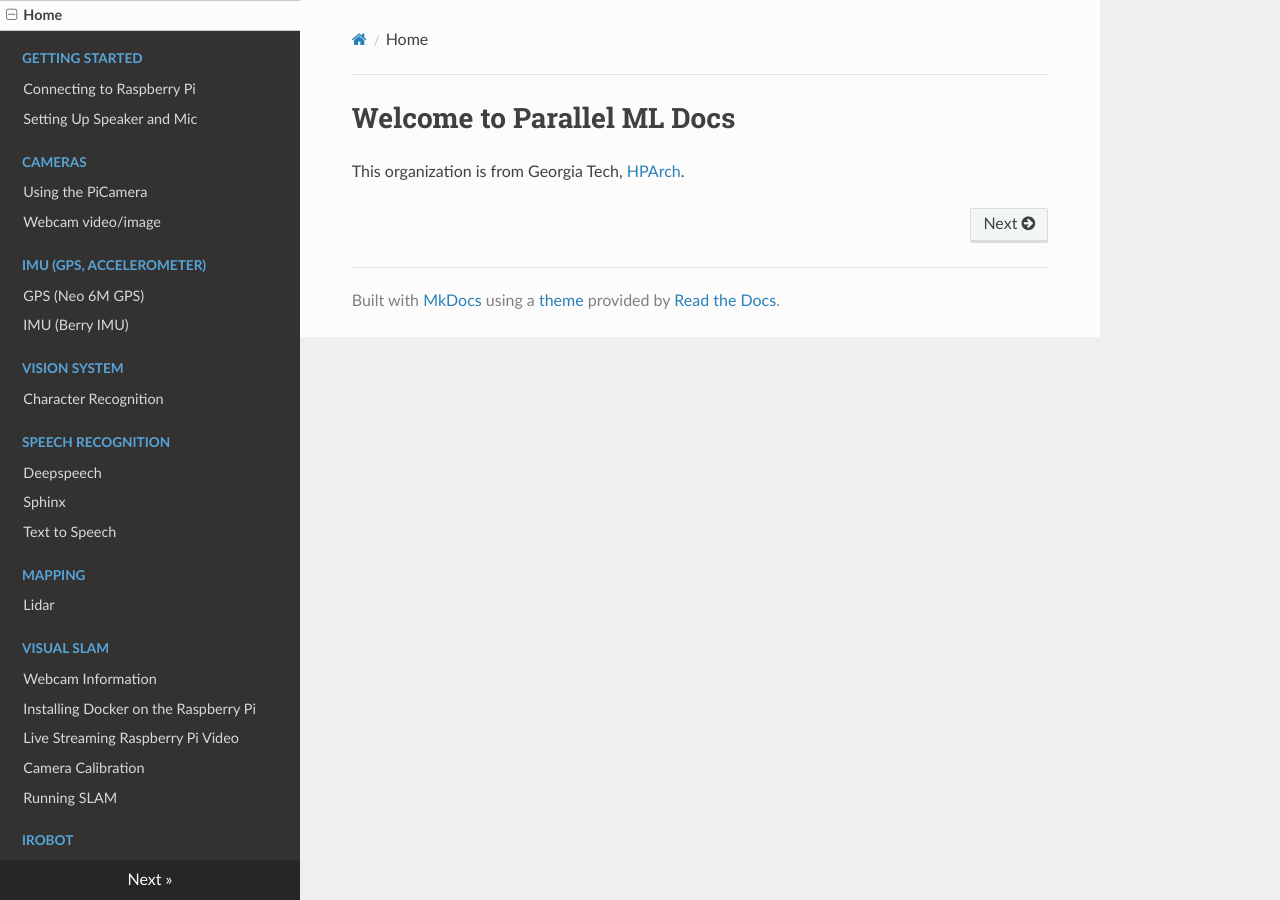
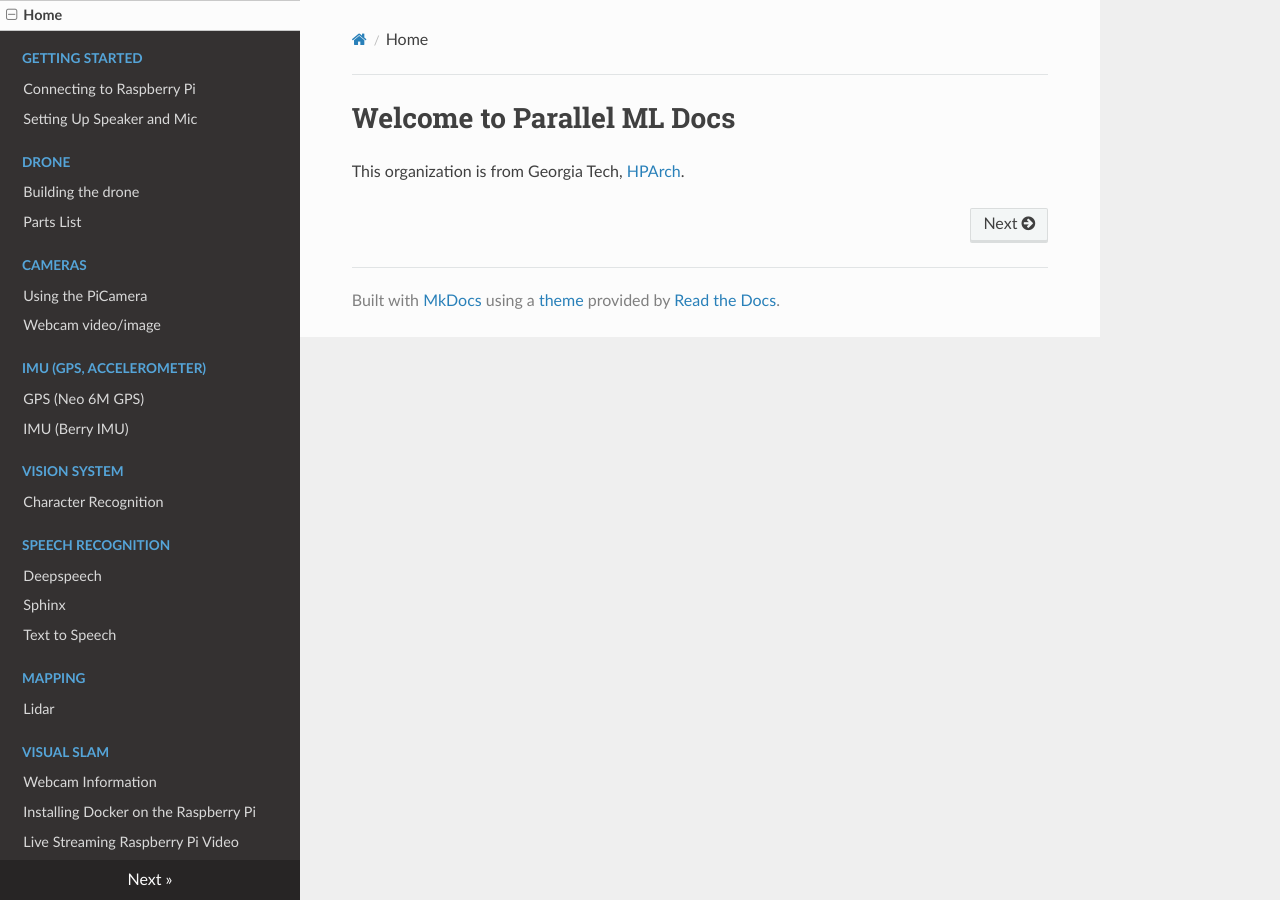
Before and after one commit to parallel-ml/docs, an MkDocs documentation site: the page built from docs/index.md, in a window 1280 px wide. Built offline with MkDocs 1.6.1, drawn with Linux system fonts in a browser that asks for light colours; nearby versions of some CDN libraries.

Commit message:
changing yml file

```diff
--- a/mkdocs.yml
+++ b/mkdocs.yml
@@ -4,6 +4,9 @@ nav:
     - Getting Started:
         - Connecting to Raspberry Pi: getting-started/setting-up-pi.md
         - Setting Up Speaker and Mic: getting-started/speaker-mic.md
+    - Drone:
+        - Building the drone: drone/building-drone.md
+        - Parts List: drone/parts-list.md
     - Cameras:
         - Using the PiCamera: camera/picamera.md
         - Webcam video/image: camera/webcam.md
```
